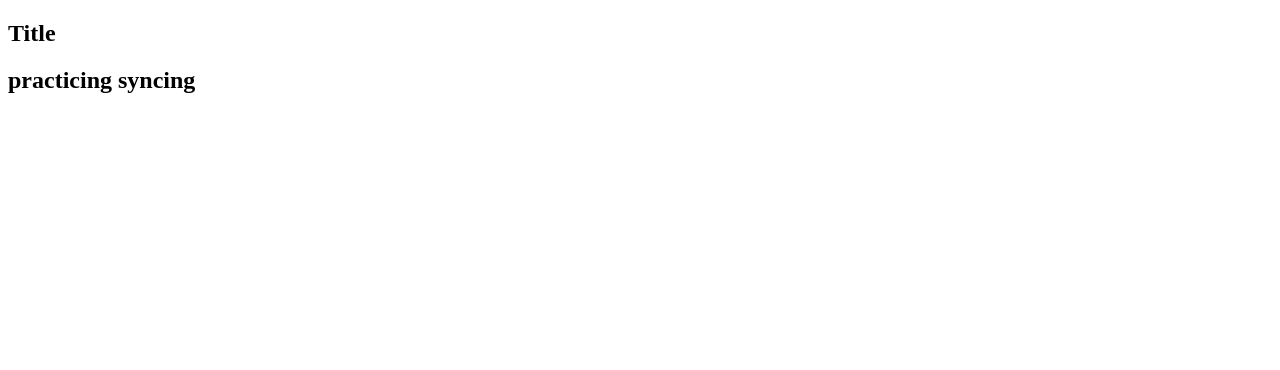
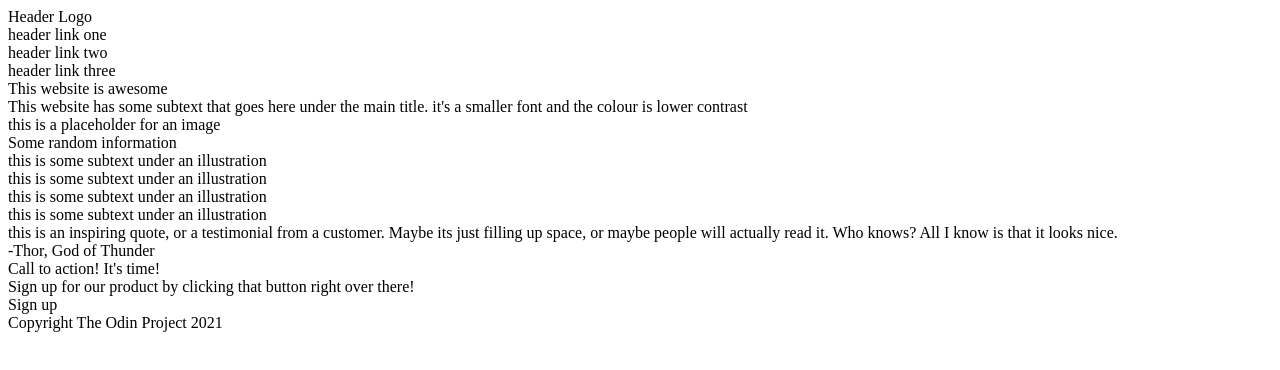
Before and after one commit to zacharymurphy/odin-landingpage, a plain HTML site: page index.html in a window 1280 px wide. Drawn offline with Linux system fonts and the light colour scheme.

Commit message:
created the html outline

```diff
--- a/index.html
+++ b/index.html
@@ -1,9 +1,35 @@
 <!DOCTYPE html>
 <html lang="en">
     <head>
-        <h2> Title</h2>
+        <div> Header Logo </div>
+        <div> header link one</div>
+        <div> header link two</div>
+        <div> header link three</div>
     </head>
     <body>
-        <h2> practicing syncing</h2>
+        <div> This website is awesome</div>
+        <div> This website has some subtext that goes here under the main title. it's
+            a smaller font and the colour is lower contrast
+        </div>
+        <div> this is a placeholder for an image</div>
+
+        <div>  Some random information</div>
+        <div> this is some subtext under an illustration</div>
+        <div> this is some subtext under an illustration</div>
+        <div> this is some subtext under an illustration</div>
+        <div> this is some subtext under an illustration</div>
+
+        <div> this is an inspiring quote, or a testimonial from a customer. Maybe its
+            just filling up space, or maybe people will actually read it. Who knows? All I know is
+            that it looks nice.
+
+        </div>
+        <div>   -Thor, God of Thunder</div>
+
+        <div> Call to action! It's time!</div>
+        <div> Sign up for our product by clicking that button right over there!</div>
+        <div> Sign up</div>
+
+        <div> Copyright The Odin Project 2021</div>
     </body>
 </html>
```
